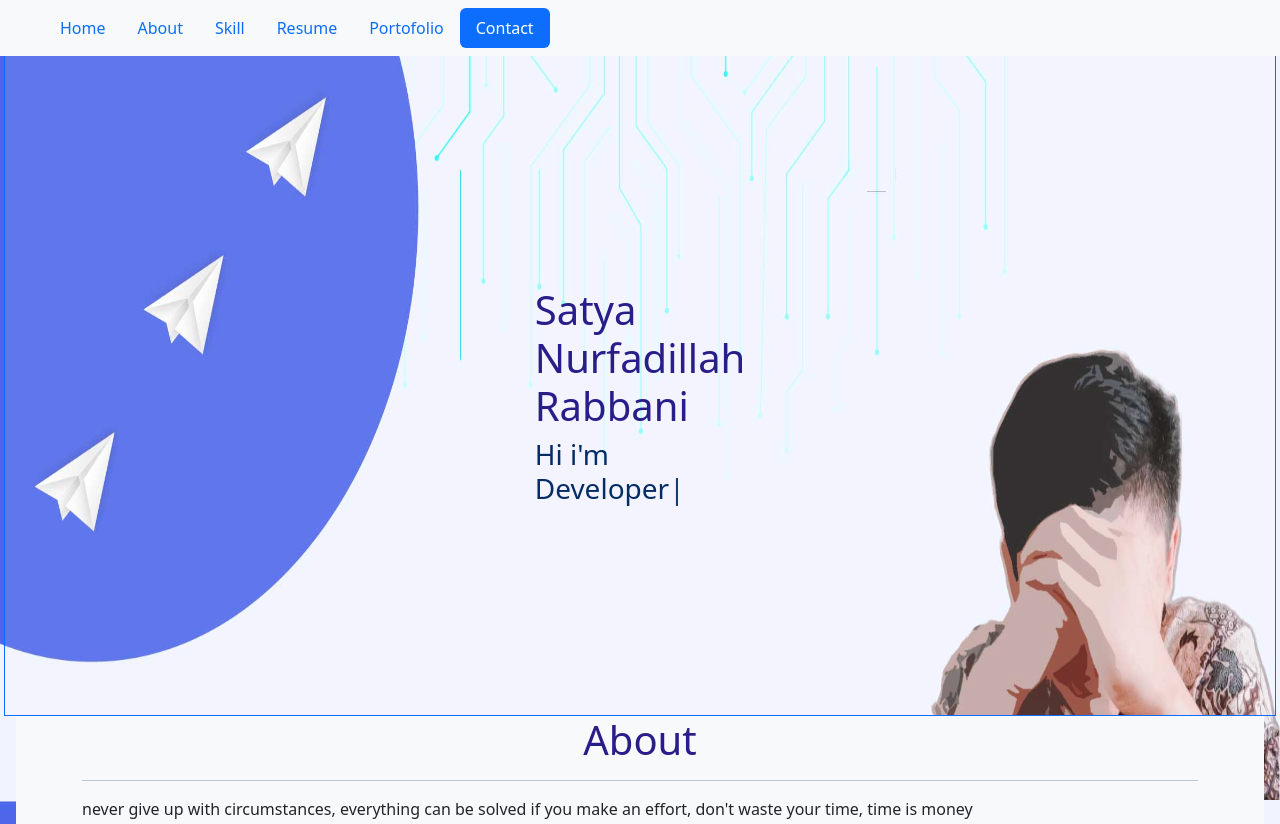
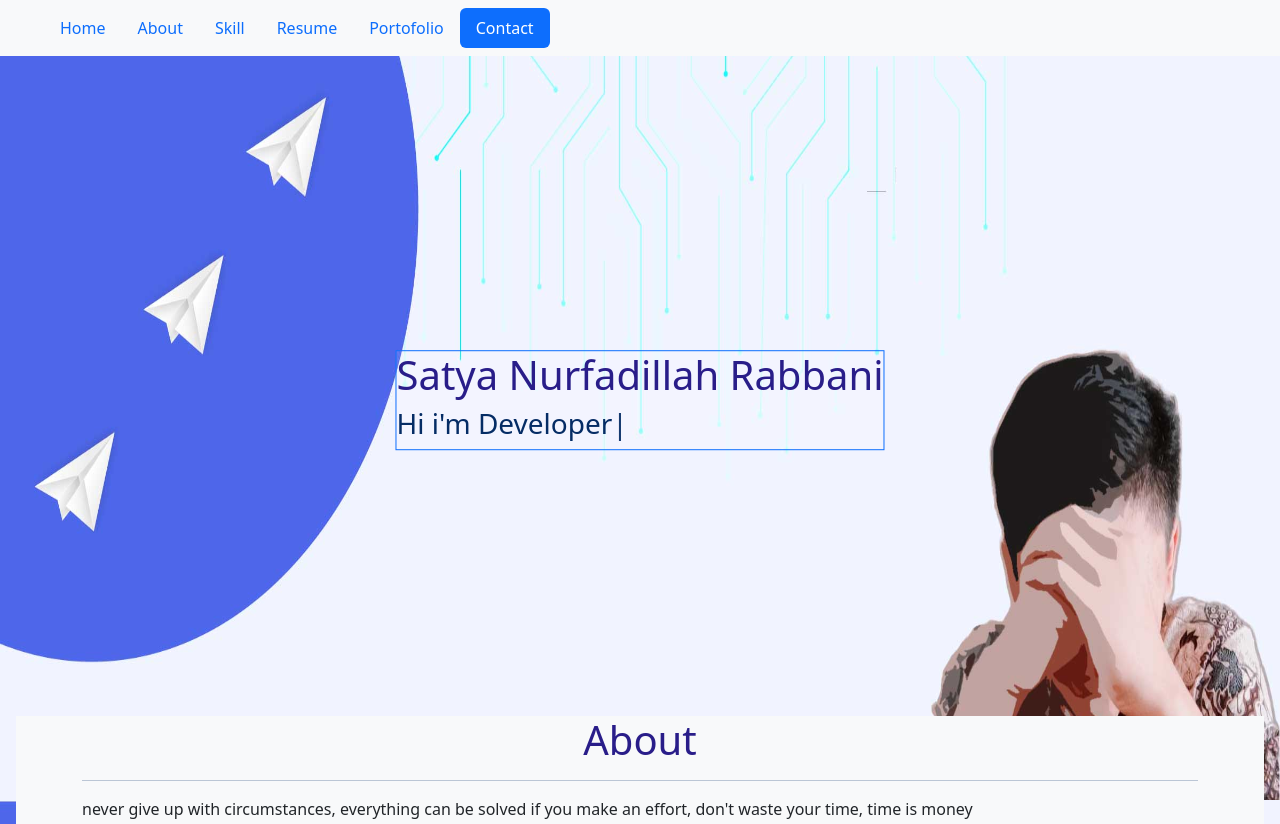
Before and after one commit to Satyanr/Portofolio, a plain HTML site: page index.html in a window 1280 px wide. Shown: the top 824 px of the page. Drawn offline with nearby package versions, Linux system fonts and the light colour scheme.

Commit message:
Update index.html

```diff
--- a/index.html
+++ b/index.html
@@ -51,14 +51,12 @@
 
 <section id="home">
 <div class="row" style="height: 700px">
-<div class="border border-primary bg-light p-2 bg-opacity-10">
 <div class="col position-absolute top-50 start-50 translate-middle">
-	<div class="position-absolute top-50 start-50 translate-middle">
-    <div class="hero-container" data-aos="fade-in">
+	<div class="border border-primary bg-light bg-opacity-10 position-absolute top-50 start-50 translate-middle">
+    <div class="hero-container">
 		<h1 class="bluedark">Satya Nurfadillah Rabbani</h1>
 		<h3 class="text-primary-emphasis">Hi i'm <span class="typed"> </span></h3>
 	</div>
-</div>
 </div>
 </div>
 </section>
```
